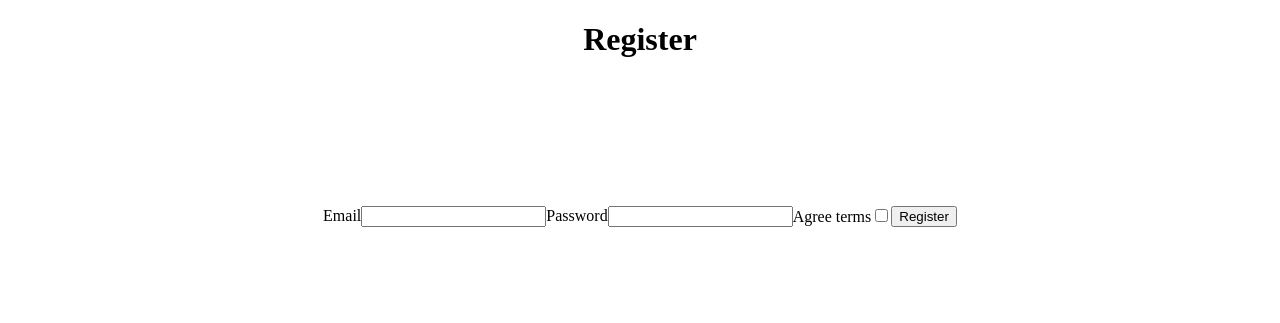
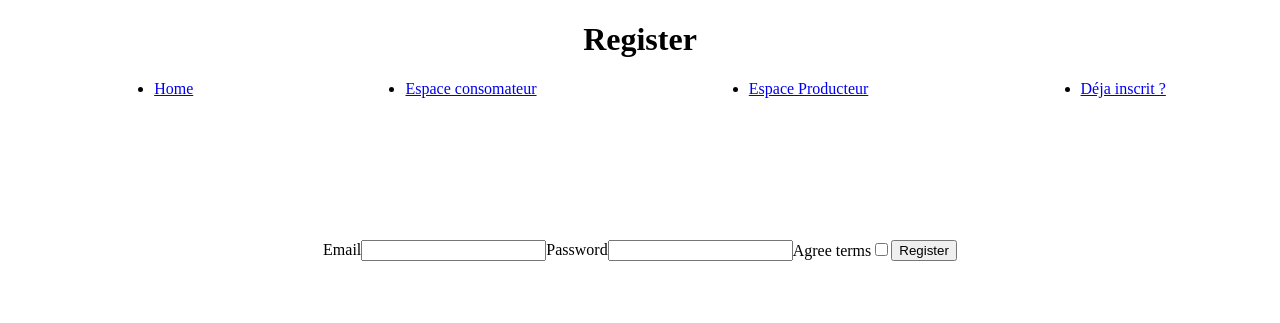
Before and after one commit to lenny-vazeille/api, a Symfony app: template templates/registration/register.html.twig in a window 1280 px wide. Shown: the top 323 px of the page. Run offline with Twig, Linux system fonts and the light colour scheme; the template is opened without the code that fills it, so the values that code supplies are empty; form fields are guessed from the names that the template uses; some libraries are stand-ins or nearby versions.

Commit message:
header add to register & login

```diff
--- a/templates/registration/register.html.twig
+++ b/templates/registration/register.html.twig
@@ -4,7 +4,16 @@
 
 {% block body %}
 <h1>Register</h1>
-
+{% block header %}
+ <header>
+            <ul>
+                <li><a href="{{ path('home_page') }}">Home</a></li>
+                <li><a href="{{ path('register') }}">Espace consomateur</a></li>
+                <li><a href="{{ path('register') }}">Espace Producteur</a></li>
+                <li><a href="{{ path('login') }}">Déja inscrit ?</a></li>
+            </ul>
+</header>
+{% endblock %}
 <div class="form-register">
 
     {{ form_start(registrationForm) }}
```
Also changed, not shown: templates/security/index.html.twig (+10 -1 lines), 1 other file.
